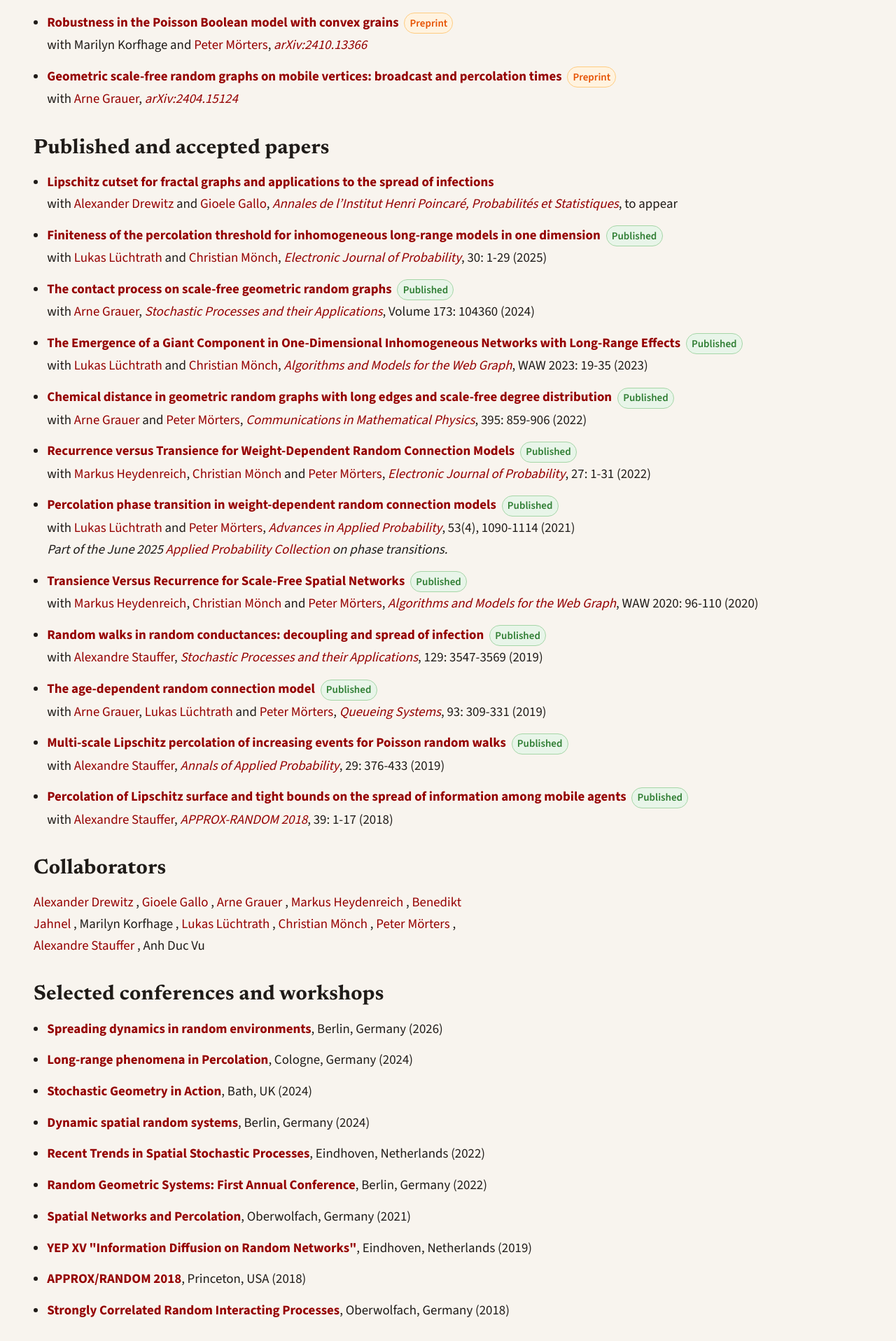
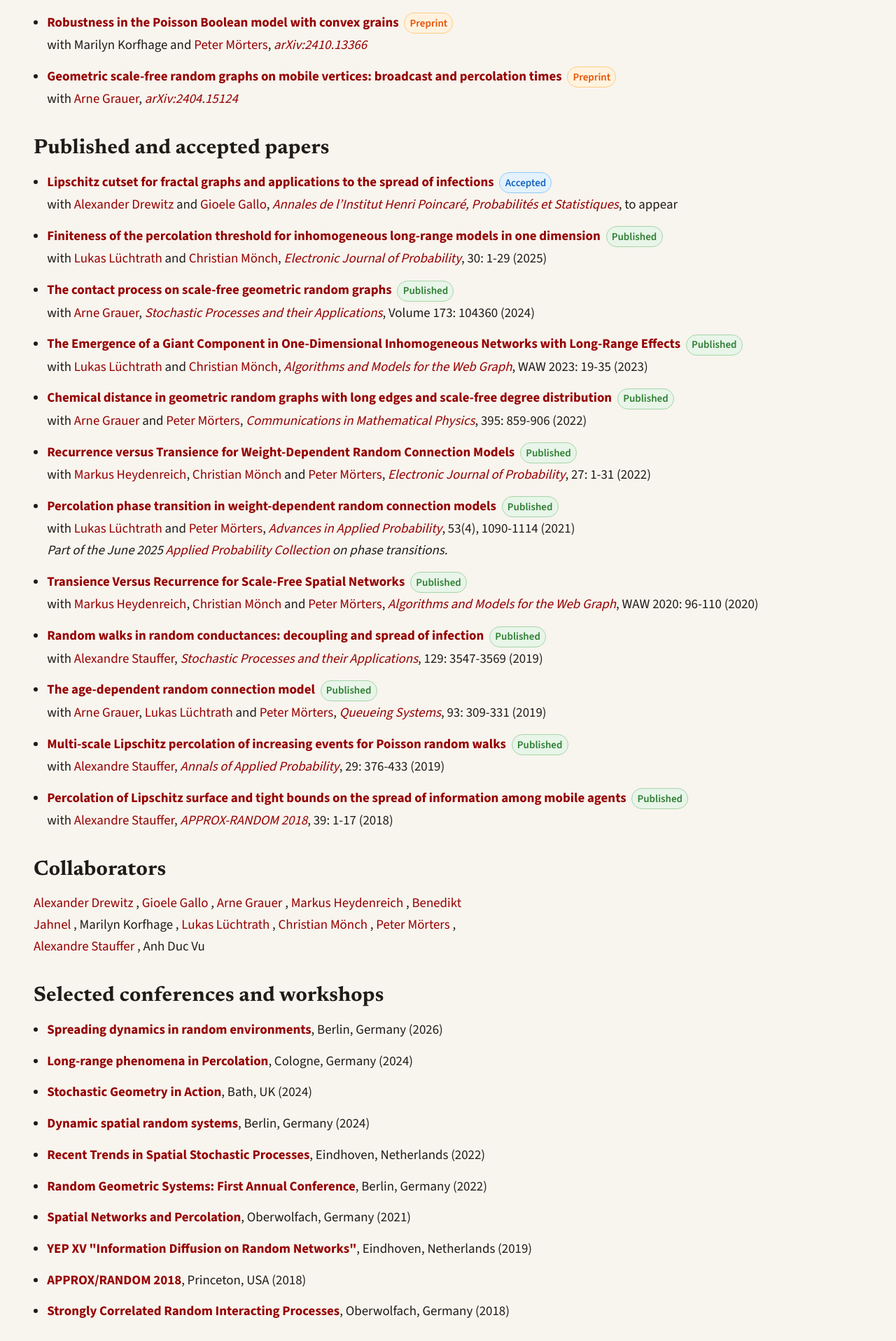
Before and after one commit to PeterGracar/PeterGracar.github.io, a Jekyll site: the page built from research.html, in a window 1280 px wide. Shown: the part 1122-3038 px from the top of the page at 70% size. Built offline with Jekyll 4.4.1, drawn with Linux system fonts in a browser that asks for light colours.

Commit message:
Add Accepted badge for accepted-but-unpublished papers
Co-Authored-By: Claude Opus 4.7 (1M context) <noreply@anthropic.com>

```diff
--- a/_includes/publication_item.html
+++ b/_includes/publication_item.html
@@ -55,7 +55,7 @@
         {% assign detail_line = detail_line | strip %}
 
         <li>
-          <strong><a href="{{ publication.title_url }}">{{ publication.title }}</a></strong>{% if publication.status == "preprint" %} <span class="pub-badge pub-badge--preprint">Preprint</span>{% elsif publication.status == "published" %} <span class="pub-badge pub-badge--published">Published</span>{% endif %}
+          <strong><a href="{{ publication.title_url }}">{{ publication.title }}</a></strong>{% if publication.status == "preprint" %} <span class="pub-badge pub-badge--preprint">Preprint</span>{% elsif publication.status == "accepted" %} <span class="pub-badge pub-badge--accepted">Accepted</span>{% elsif publication.status == "published" %} <span class="pub-badge pub-badge--published">Published</span>{% endif %}
           {% if valid_coauthor_count > 0 %}
             {% assign printed_coauthor_count = 0 %}
             {% capture coauthor_markup %}{% endcapture %}
--- a/_layouts/default.html
+++ b/_layouts/default.html
@@ -31,7 +31,7 @@
   <link rel="icon" type="image/png" sizes="32x32" href="/favicon-32x32.png">
   <link rel="icon" type="image/png" sizes="16x16" href="/favicon-16x16.png">
   <link rel="manifest" href="/site.webmanifest">
-  <link rel="stylesheet" href="/style.css?v=4">
+  <link rel="stylesheet" href="/style.css?v=5">
 
   {% if page.mathjax %}
   <script>
--- a/style.css
+++ b/style.css
@@ -411,6 +411,12 @@ li + li {
   border: 1px solid #ffcc80;
 }
 
+.pub-badge--accepted {
+  background: #e3f2fd;
+  color: #1565c0;
+  border: 1px solid #90caf9;
+}
+
 .pub-badge--published {
   background: #e8f5e9;
   color: #2e7d32;
@@ -422,6 +428,12 @@ li + li {
     background: rgba(230, 81, 0, 0.15);
     color: #ffab40;
     border-color: rgba(255, 171, 64, 0.3);
+  }
+
+  .pub-badge--accepted {
+    background: rgba(21, 101, 192, 0.2);
+    color: #64b5f6;
+    border-color: rgba(100, 181, 246, 0.35);
   }
 
   .pub-badge--published {
```
